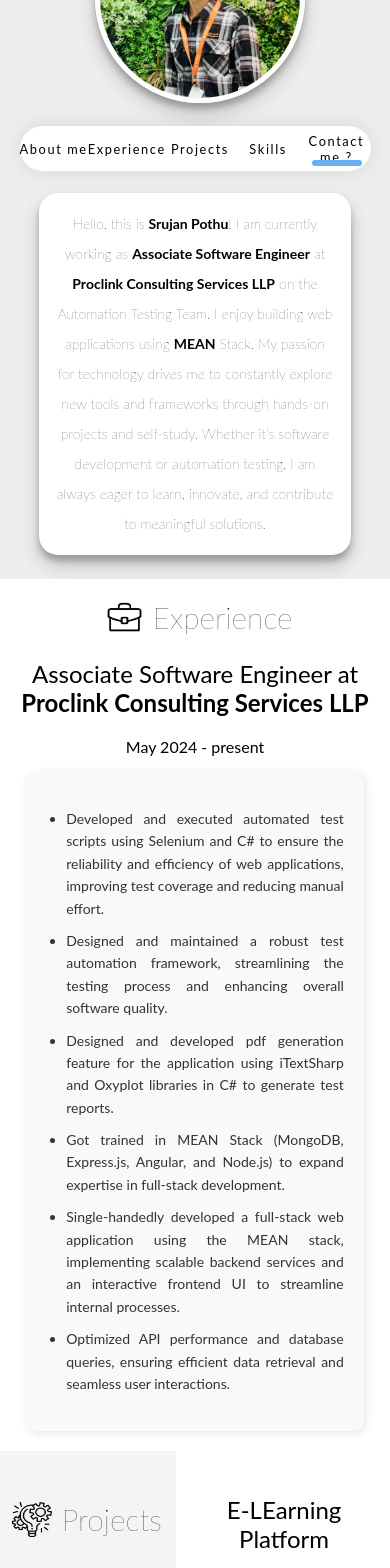
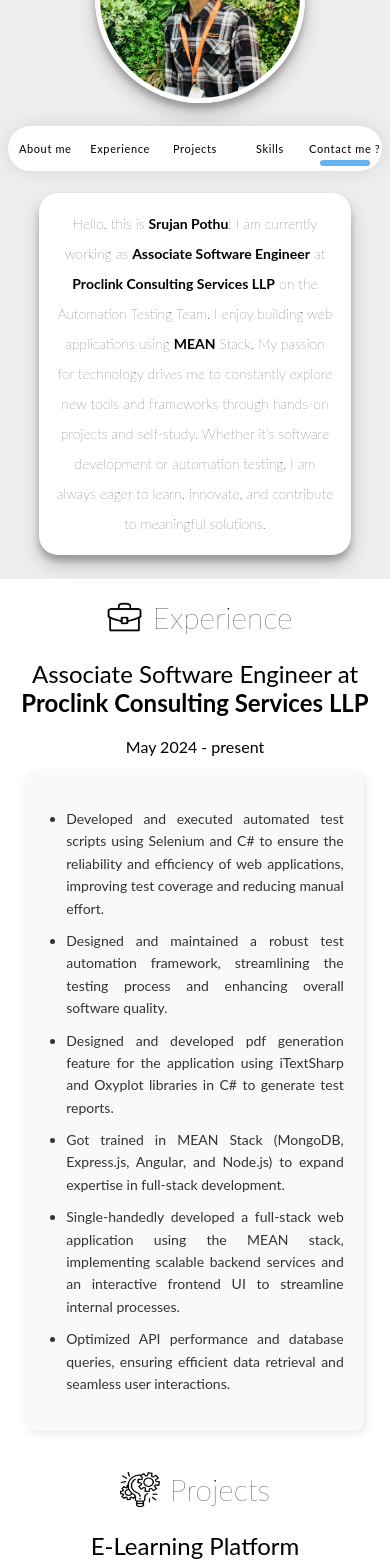
Before and after one commit to srujanpothu14/portfolio, an Angular app: page / in a window 390 px wide. Shown: the part 300-1868 px from the top of the page. Built offline with nearby package versions, Linux system fonts and the light colour scheme.

Commit message:
made projects page responsive for mobile.

```diff
--- a/src/app/app.component.scss
+++ b/src/app/app.component.scss
@@ -87,7 +87,7 @@
     align-items: center;
   }
   .et-hero-tabs-container {
-    width: 90%;
+    width: 96%;
     height: 45px;
     border-radius: 30px;
     margin-bottom: 22px;
@@ -95,4 +95,8 @@
       top: 30px;
     }
   }
+  .et-hero-tab {
+    font-size: 11px;
+    letter-spacing: 0.04rem;
+  }
 }
--- a/src/app/projects-page/projects-page.component.html
+++ b/src/app/projects-page/projects-page.component.html
@@ -23,9 +23,13 @@
 
   <!-- Right Section (Dynamic Content) -->
   <div class="content">
+    <div class="projects_header_con_for_mobile">
+      <img src="assets/projects_logo.png" />
+      <p>Projects</p>
+    </div>
     @if(activeContent=='E-Learning') {
     <div>
-      <p class="heading">E-LEarning Platform</p>
+      <p class="heading">E-Learning Platform</p>
       <p>Angular, Node.js, Express.js, Amazon DynamoDB, S3 Bucket</p>
       <div class="project_description">
         <ul>
--- a/src/app/projects-page/projects-page.component.scss
+++ b/src/app/projects-page/projects-page.component.scss
@@ -26,6 +26,9 @@
   }
   font-size: 30px;
   font-weight: 200;
+}
+.projects_header_con_for_mobile {
+  display: none;
 }
 
 .project_titles_con {
@@ -90,3 +93,36 @@
   color: #333;
   margin-bottom: 10px;
 }
+@media (max-width: 480px) {
+  .container {
+    height: auto;
+  }
+  .projects_header_con_for_mobile {
+    display: flex;
+    flex-direction: row;
+    justify-content: center;
+    align-items: center;
+    gap: 10px;
+    img {
+      width: 40px;
+      height: 35px;
+    }
+    font-size: 30px;
+    font-weight: 200;
+    p {
+      margin: 0px;
+    }
+  }
+  .project_description {
+    width: 85%;
+  }
+  .sidebar {
+    display: none;
+  }
+  .content {
+    width: 100%;
+  }
+  li {
+    font-size: 14px;
+  }
+}
```
